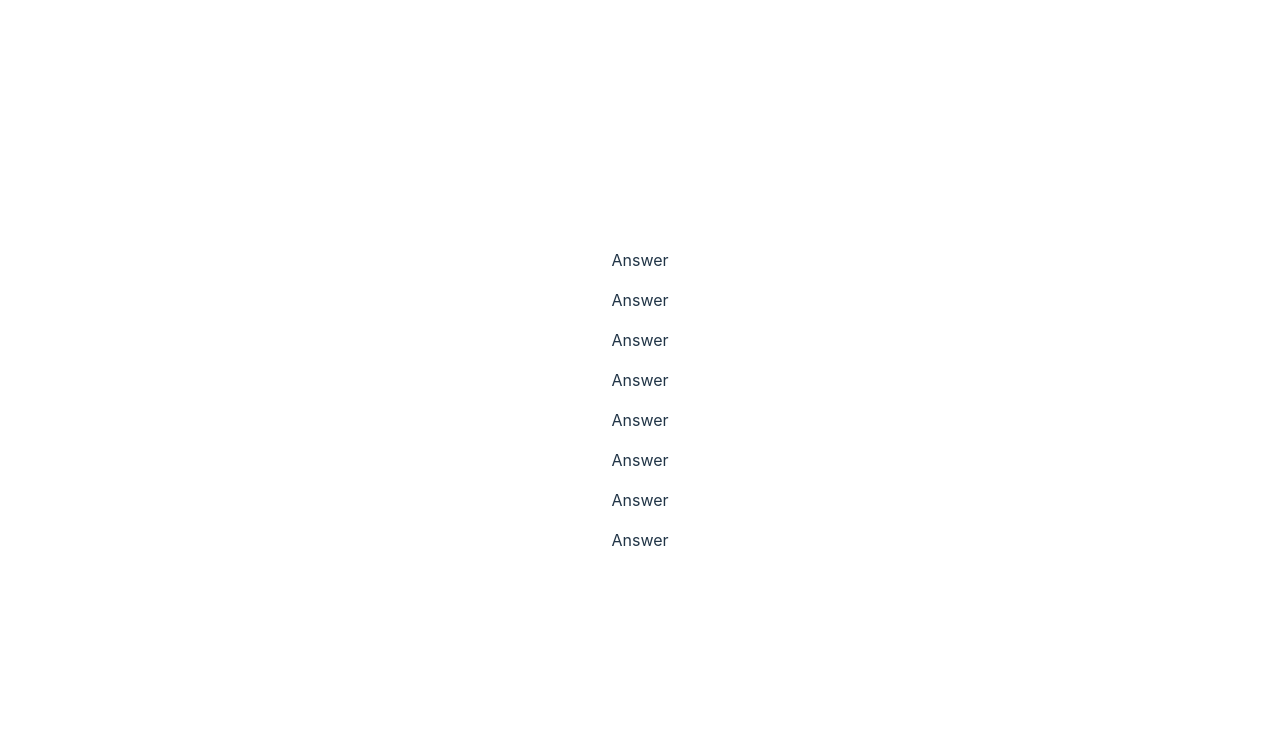
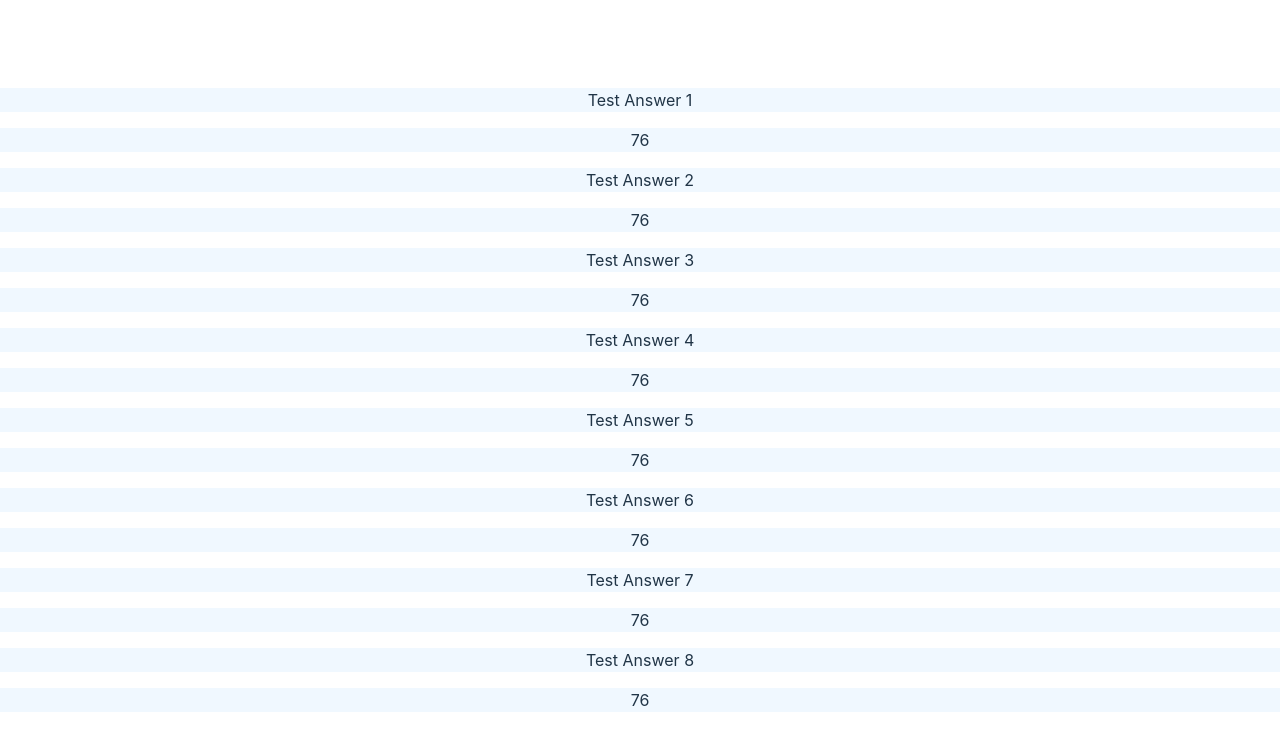
Before and after one commit to weakbox/family-feud, a React (Vite) app: page / in a window 1280 px wide. Shown: the top 750 px of the page. Built offline with nearby package versions, Linux system fonts and the light colour scheme.

Commit message:
Defined Answer basic functionality

```diff
--- a/src/App.tsx
+++ b/src/App.tsx
@@ -4,14 +4,14 @@ import Answer from './components/Answer'
 function App() {
   return (
     <>
-      <Answer/>
-      <Answer/>
-      <Answer/>
-      <Answer/>
-      <Answer/>
-      <Answer/>
-      <Answer/>
-      <Answer/>
+      <Answer answer="Test Answer 1" points={76}/>
+      <Answer answer="Test Answer 2" points={76}/>
+      <Answer answer="Test Answer 3" points={76}/>
+      <Answer answer="Test Answer 4" points={76}/>
+      <Answer answer="Test Answer 5" points={76}/>
+      <Answer answer="Test Answer 6" points={76}/>
+      <Answer answer="Test Answer 7" points={76}/>
+      <Answer answer="Test Answer 8" points={76}/>
     </>
   )
 }
--- a/src/components/Answer.module.css
+++ b/src/components/Answer.module.css
@@ -0,0 +1,3 @@
+.wrapper {
+    background-color: aliceblue;
+}
--- a/src/components/Answer.tsx
+++ b/src/components/Answer.tsx
@@ -1,9 +1,17 @@
-import styles from "Answer.module.css";
+import styles from "./Answer.module.css";
 
-export default function Answer() {
+interface AnswerProps {
+  answer: string;
+  points: number;
+}
+
+function Answer({answer, points}: AnswerProps) {
   return (
     <>
-      <p>Answer</p>
+      <p className={styles.wrapper}>{answer}</p>
+      <p className={styles.wrapper}>{points}</p>
     </>
   );
 }
+
+export default Answer;
```
